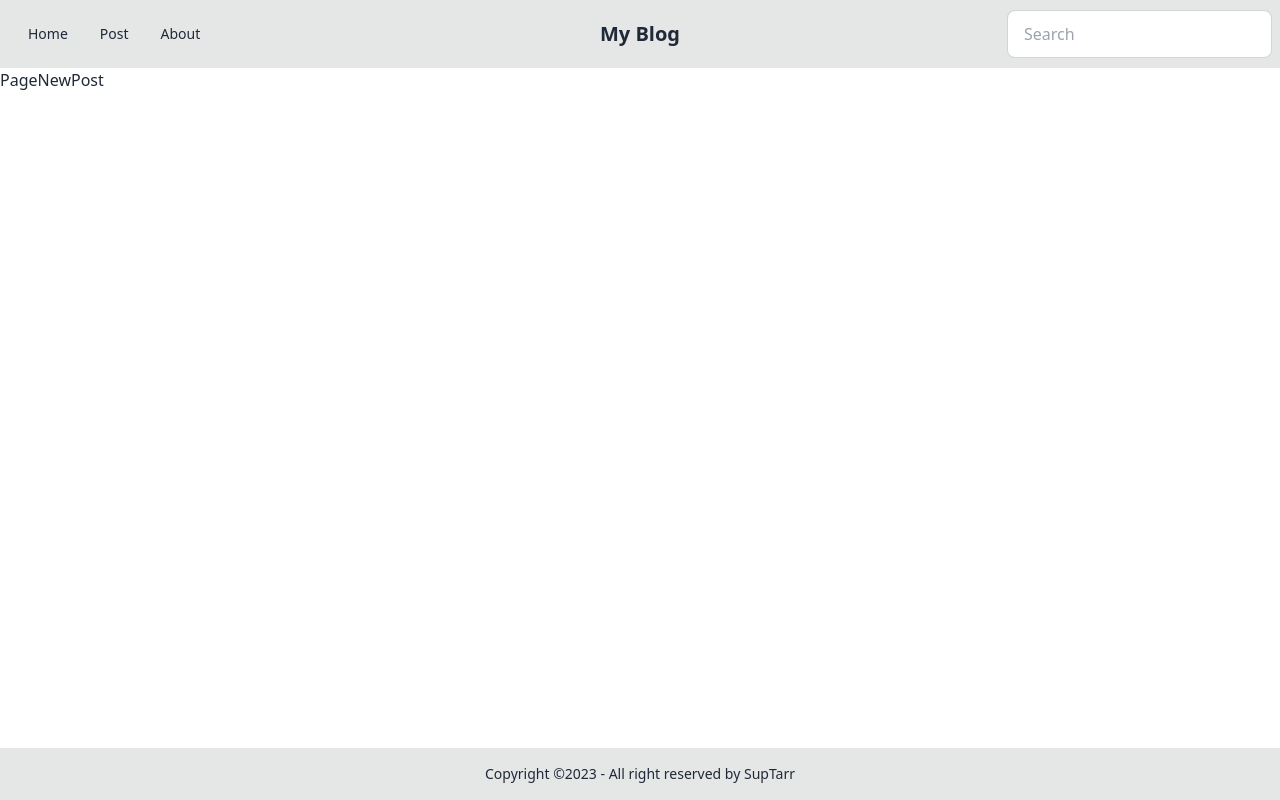
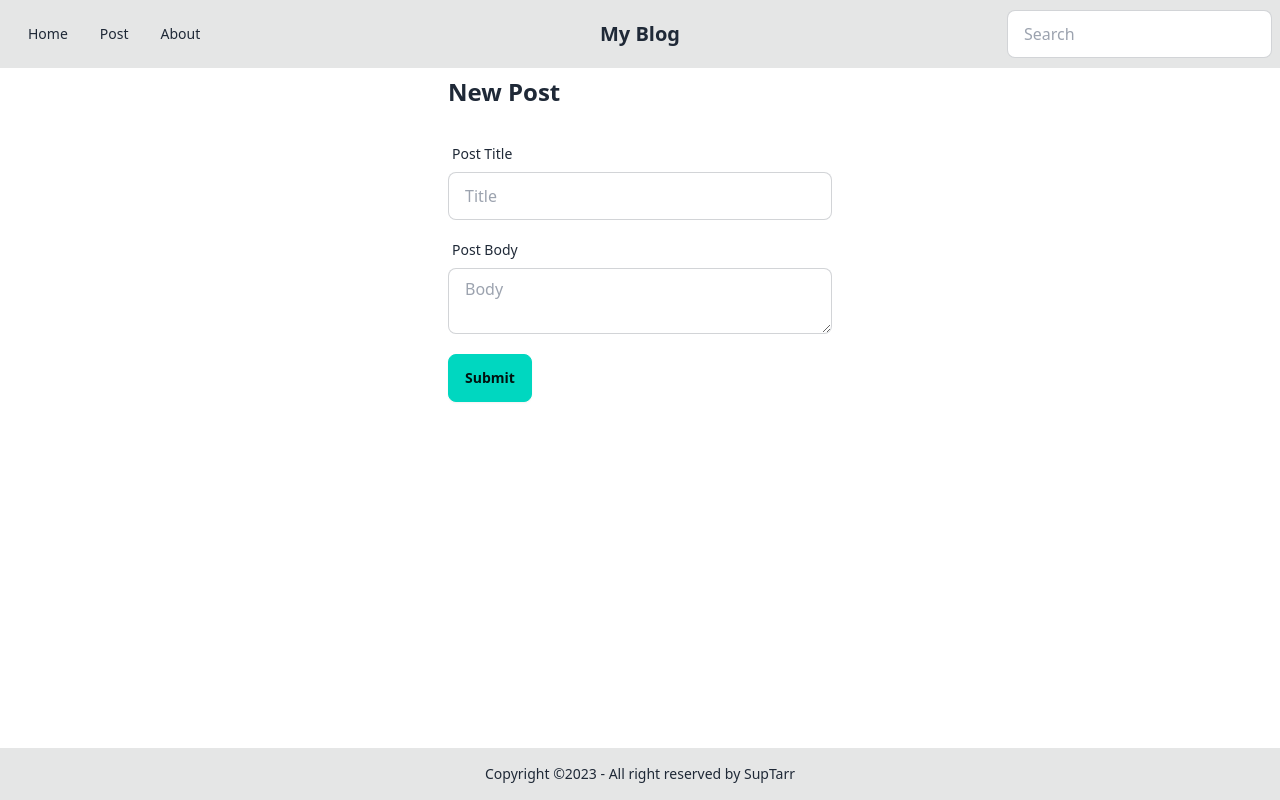
Before and after one commit to SupTarr/my-blog, a React (Vite) app: page /post in a window 1280 px wide. Built offline with nearby package versions, Linux system fonts and the light colour scheme.

Commit message:
feat: handle add new post

```diff
--- a/package.json
+++ b/package.json
@@ -10,6 +10,7 @@
     "preview": "vite preview"
   },
   "dependencies": {
+    "date-fns": "^3.0.6",
     "react": "^18.2.0",
     "react-dom": "^18.2.0",
     "react-router-dom": "^6.21.0"
--- a/src/App.tsx
+++ b/src/App.tsx
@@ -1,5 +1,6 @@
-import { useState } from "react";
+import { useEffect, useState } from "react";
 import { Routes, Route, useNavigate } from "react-router-dom";
+import { format } from "date-fns";
 import { Post } from "./types/Post";
 import Header from "./components/Header";
 import Footer from "./components/Footer";
@@ -40,6 +41,32 @@ function App() {
   ]);
   const [search, setSearch] = useState<string>("");
   const [searchResults, setSearchResults] = useState<Post[]>([]);
+  const [postTitle, setPostTitle] = useState<string>("");
+  const [postBody, setPostBody] = useState<string>("");
+
+  useEffect(() => {
+    const filteredResults = posts.filter(
+      (post) =>
+        post.title.toLowerCase().includes(search.toLowerCase()) ||
+        post.body.toLowerCase().includes(search.toLowerCase()),
+    );
+    setSearchResults(filteredResults.reverse());
+  }, [posts, search]);
+
+  const handleSubmit = () => {
+    const id = posts.length ? posts[posts.length - 1].id + 1 : 1;
+    const datetime = format(new Date(), "MMMM dd, yyyy pp");
+    const newPost: Post = {
+      id,
+      datetime,
+      title: postTitle,
+      body: postBody,
+    };
+    setPosts((posts) => [...posts, newPost]);
+    setPostTitle("");
+    setPostBody("");
+    navigate("/");
+  };
 
   const handleDelete = (id: number) => {
     const postsList = posts.filter((post) => post.id != id);
@@ -51,8 +78,19 @@ function App() {
     <main className="app min-h-screen">
       <Header search={search} setSearch={setSearch} />
       <Routes>
-        <Route path="/" element={<PageHome posts={posts} />} />
-        <Route path="/post" element={<PageNewPost />} />
+        <Route path="/" element={<PageHome posts={searchResults} />} />
+        <Route
+          path="/post"
+          element={
+            <PageNewPost
+              postTitle={postTitle}
+              postBody={postBody}
+              setPostTitle={setPostTitle}
+              setPostBody={setPostBody}
+              handleSubmit={handleSubmit}
+            />
+          }
+        />
         <Route
           path="/post/:id"
           element={<PagePost posts={posts} handleDelete={handleDelete} />}
--- a/src/pages/Page404.tsx
+++ b/src/pages/Page404.tsx
@@ -2,7 +2,7 @@ import { Link } from "react-router-dom";
 
 const Page404 = () => {
   return (
-    <div className="hero min-h-screen bg-base-200">
+    <div className="hero min-h-[calc(100vh-120px)] bg-base-200">
       <div className="hero-content text-center">
         <div className="max-w-md">
           <h1 className="mb-4 text-5xl font-bold">404</h1>
--- a/src/pages/PageHome.tsx
+++ b/src/pages/PageHome.tsx
@@ -8,7 +8,7 @@ type PropsType = {
 
 const PageHome = ({ posts }: PropsType) => {
   return (
-    <main className="flex flex-col flex-wrap content-center gap-5 p-2 w-full max-w-screen-lg mx-auto">
+    <main className="mx-auto flex w-full max-w-screen-lg flex-col flex-wrap content-center gap-5 p-2">
       {posts.length ? (
         posts.map((post) => <Post post={post} />)
       ) : (
--- a/src/pages/PageNewPost.tsx
+++ b/src/pages/PageNewPost.tsx
@@ -1,5 +1,58 @@
-const PageNewPost = () => {
-  return <main>PageNewPost</main>;
+type PropsType = {
+  postTitle: string;
+  postBody: string;
+  setPostTitle(postTitle: string): void;
+  setPostBody(postBody: string): void;
+  handleSubmit(): void;
+};
+
+const PageNewPost = ({
+  postTitle,
+  postBody,
+  setPostTitle,
+  setPostBody,
+  handleSubmit,
+}: PropsType) => {
+  return (
+    <main className="mx-auto flex w-full max-w-screen-lg flex-col flex-wrap content-center gap-5 p-2">
+      <h1 className="mb-2 min-w-96 text-2xl font-semibold">New Post</h1>
+      <form
+        onSubmit={(e) => {
+          e.preventDefault();
+          handleSubmit();
+        }}
+      >
+        <label className="form-control">
+          <div className="label">
+            <span className="label-text">Post Title</span>
+          </div>
+          <input
+            type="text"
+            placeholder="Title"
+            className="input input-bordered mb-3 w-full text-base"
+            required
+            value={postTitle}
+            onChange={(e) => setPostTitle(e.target.value)}
+          />
+        </label>
+        <label className="form-control">
+          <div className="label">
+            <span className="label-text">Post Body</span>
+          </div>
+          <textarea
+            className="textarea textarea-bordered mb-5 w-full text-base"
+            placeholder="Body"
+            required
+            value={postBody}
+            onChange={(e) => setPostBody(e.target.value)}
+          />
+        </label>
+        <button type="submit" className="btn btn-accent">
+          Submit
+        </button>
+      </form>
+    </main>
+  );
 };
 
 export default PageNewPost;
--- a/src/pages/PagePost.tsx
+++ b/src/pages/PagePost.tsx
@@ -12,7 +12,7 @@ const PagePost = ({ posts, handleDelete }: PropsType) => {
   const post = posts.find((post) => post.id.toString() === id);
 
   return (
-    <main className="p-2 w-full max-w-screen-lg mx-auto">
+    <main className="mx-auto w-full max-w-screen-lg p-2">
       {post ? (
         <>
           <h1 className="mb-2 text-2xl font-semibold">{post.title}</h1>
@@ -26,12 +26,12 @@ const PagePost = ({ posts, handleDelete }: PropsType) => {
           </button>
         </>
       ) : (
-        <>
+        <div className="mx-auto flex w-full max-w-screen-lg flex-col flex-wrap content-center">
           <Alert type={AlertType.Error} message={"Post Not Found"} />
           <Link className="link link-primary mt-5 text-center" to="/">
             Home
           </Link>
-        </>
+        </div>
       )}
     </main>
   );
```
Also changed, not shown: 1 other file (tests, documents, lock files or other folders).
